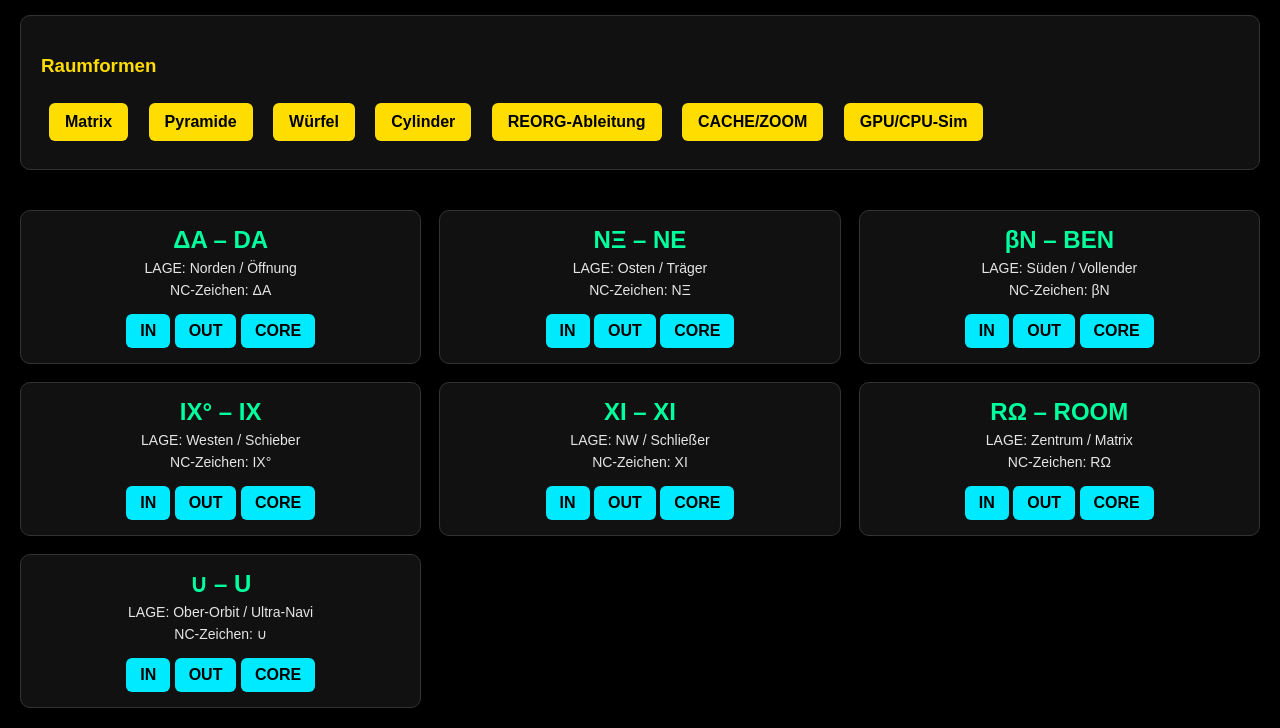
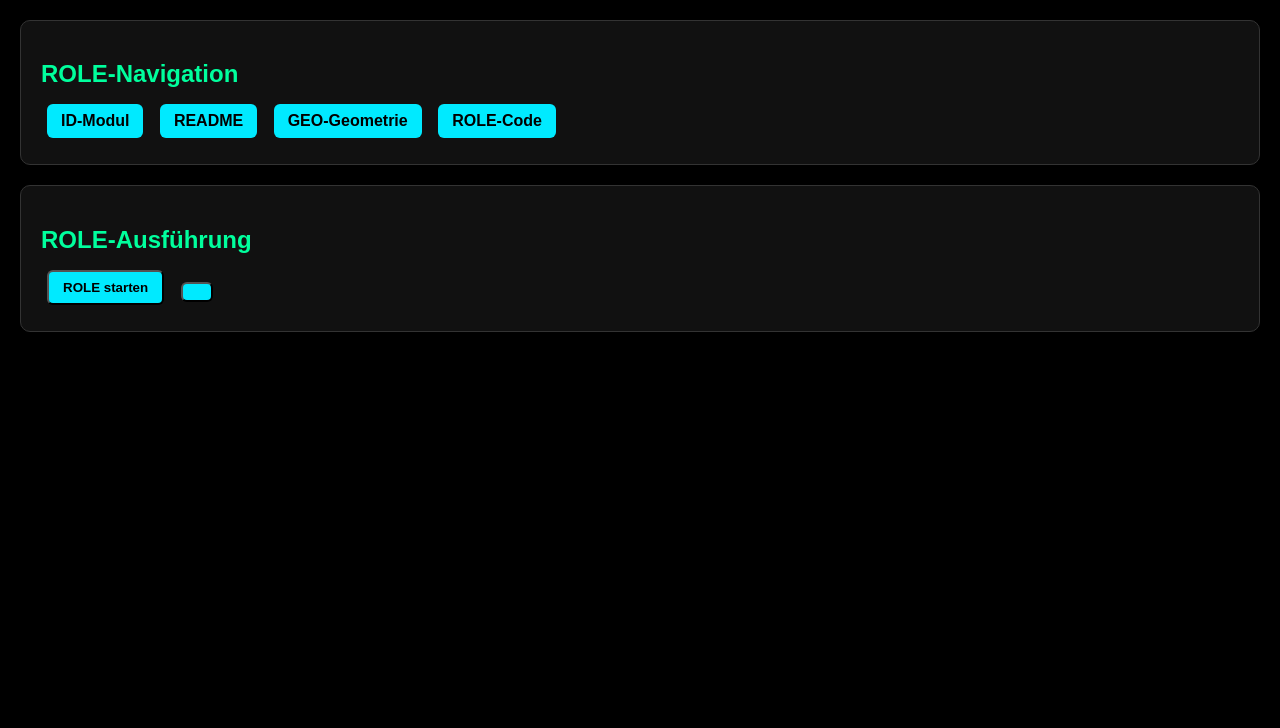
Before and after one commit to iki1uc/ROLE, a plain HTML site: page index.html in a window 1280 px wide. Shown: the part 105-833 px from the top of the page. After the commit the page ends 800 px from the top, so only its background shows below. Drawn offline with Linux system fonts and the light colour scheme.

Commit message:
Update index.html

```diff
--- a/index.html
+++ b/index.html
@@ -2,7 +2,7 @@
 <html lang="de">
 <head>
 <meta charset="UTF-8">
-<title>NC‑LAGE‑SYSTEM – Multi‑Form Navigation</title>
+<title>ROLE – NC‑Rolle System</title>
 <meta name="viewport" content="width=device-width, initial-scale=1.0">
 
 <style>
@@ -18,49 +18,11 @@
     text-align: center;
     padding: 20px;
     color: #00eaff;
+    font-size: 34px;
+    letter-spacing: 3px;
   }
 
-  .grid {
-    display: grid;
-    grid-template-columns: repeat(3, 1fr);
-    gap: 18px;
-    padding: 20px;
-  }
-
-  .module {
-    background: #111;
-    border: 1px solid #333;
-    padding: 15px;
-    border-radius: 10px;
-    text-align: center;
-  }
-
-  .module h2 {
-    margin: 0;
-    color: #00ff9d;
-  }
-
-  .module p {
-    margin: 6px 0;
-    font-size: 14px;
-  }
-
-  .btn {
-    display: inline-block;
-    margin-top: 10px;
-    padding: 8px 14px;
-    background: #00eaff;
-    color: #000;
-    border-radius: 6px;
-    text-decoration: none;
-    font-weight: bold;
-  }
-
-  .btn:hover {
-    background: #00bcd4;
-  }
-
-  .shape-panel {
+  .panel {
     margin: 20px;
     padding: 20px;
     background: #111;
@@ -68,110 +30,64 @@
     border: 1px solid #333;
   }
 
-  .shape-panel h3 {
-    color: #ffdd00;
+  .panel h2 {
+    color: #00ff9d;
+    margin-bottom: 10px;
   }
 
-  .shape-btn {
+  .btn {
     display: inline-block;
-    margin: 8px;
-    padding: 10px 16px;
-    background: #ffdd00;
+    margin: 6px;
+    padding: 8px 14px;
+    background: #00eaff;
     color: #000;
     border-radius: 6px;
     text-decoration: none;
     font-weight: bold;
+    transition: 0.2s;
   }
 
-  .shape-btn:hover {
-    background: #c9b300;
+  .btn:hover {
+    background: #00bcd4;
+    transform: scale(1.05);
+  }
+
+  #live {
+    margin: 20px;
+    padding: 20px;
+    background: #111;
+    border-radius: 10px;
+    border: 1px solid #333;
+    color: #ffdd00;
+    white-space: pre-wrap;
   }
 </style>
+
+<script src="GEO.physik.js"></script>
+<script src="GEO.geo.js"></script>
+<script src="NC.engine.js"></script>
+<script src="dyn.js"></script>
+<script src="sure.stand.js"></script>
+<script src="zen.stand.js"></script>
+<script src="hardware.stand.js"></script>
+<script src="neo.lauf.js"></script>
+<script src="role.js"></script>
+
 </head>
 
 <body>
 
-<h1>NC‑LAGE‑SYSTEM – Multi‑Form Navigation</h1>
+<h1>ROLE – NC‑Rolle System</h1>
 
-<!-- Raumformen -->
-<div class="shape-panel">
-  <h3>Raumformen</h3>
-  <a class="shape-btn" href="matrix.html">Matrix</a>
-  <a class="shape-btn" href="pyramide.html">Pyramide</a>
-  <a class="shape-btn" href="cube.html">Würfel</a>
-  <a class="shape-btn" href="cylinder.html">Cylinder</a>
-  <a class="shape-btn" href="reorg.html">REORG‑Ableitung</a>
-  <a class="shape-btn" href="zoom.html">CACHE/ZOOM</a>
-  <a class="shape-btn" href="gpu.html">GPU/CPU‑Sim</a>
+<div class="panel">
+  <h2>ROLE‑Navigation</h2>
+  <a class="btn" href="ID.html">ID‑Modul</a>
+  <a class="btn" href="README.md">README</a>
+  <a class="btn" href="geo.md">GEO‑Geometrie</a>
+  <a class="btn" href="role.js">ROLE‑Code</a>
 </div>
 
-<!-- Module -->
-<div class="grid">
-
-  <div class="module">
-    <h2>ΔA – DA</h2>
-    <p>LAGE: Norden / Öffnung</p>
-    <p>NC‑Zeichen: ΔA</p>
-    <a class="btn" href="DA/X.room.IN">IN</a>
-    <a class="btn" href="DA/X.room.OUT">OUT</a>
-    <a class="btn" href="DA/X.room.CORE">CORE</a>
-  </div>
-
-  <div class="module">
-    <h2>NΞ – NE</h2>
-    <p>LAGE: Osten / Träger</p>
-    <p>NC‑Zeichen: NΞ</p>
-    <a class="btn" href="NE/X.room.IN">IN</a>
-    <a class="btn" href="NE/X.room.OUT">OUT</a>
-    <a class="btn" href="NE/X.room.CORE">CORE</a>
-  </div>
-
-  <div class="module">
-    <h2>βN – BEN</h2>
-    <p>LAGE: Süden / Vollender</p>
-    <p>NC‑Zeichen: βN</p>
-    <a class="btn" href="BEN/X.room.IN">IN</a>
-    <a class="btn" href="BEN/X.room.OUT">OUT</a>
-    <a class="btn" href="BEN/X.room.CORE">CORE</a>
-  </div>
-
-  <div class="module">
-    <h2>IX° – IX</h2>
-    <p>LAGE: Westen / Schieber</p>
-    <p>NC‑Zeichen: IX°</p>
-    <a class="btn" href="IX/X.room.IN">IN</a>
-    <a class="btn" href="IX/X.room.OUT">OUT</a>
-    <a class="btn" href="IX/X.room.CORE">CORE</a>
-  </div>
-
-  <div class="module">
-    <h2>XΙ – XI</h2>
-    <p>LAGE: NW / Schließer</p>
-    <p>NC‑Zeichen: XΙ</p>
-    <a class="btn" href="XI/X.room.IN">IN</a>
-    <a class="btn" href="XI/X.room.OUT">OUT</a>
-    <a class="btn" href="XI/X.room.CORE">CORE</a>
-  </div>
-
-  <div class="module">
-    <h2>RΩ – ROOM</h2>
-    <p>LAGE: Zentrum / Matrix</p>
-    <p>NC‑Zeichen: RΩ</p>
-    <a class="btn" href="ROOM/X.room.IN">IN</a>
-    <a class="btn" href="ROOM/X.room.OUT">OUT</a>
-    <a class="btn" href="ROOM/X.room.CORE">CORE</a>
-  </div>
-
-  <div class="module">
-    <h2>∪ – U</h2>
-    <p>LAGE: Ober‑Orbit / Ultra‑Navi</p>
-    <p>NC‑Zeichen: ∪</p>
-    <a class="btn" href="U/X.room.IN">IN</a>
-    <a class="btn" href="U/X.room.OUT">OUT</a>
-    <a class="btn" href="U/X.room.CORE">CORE</a>
-  </div>
-
-</div>
-
-</body>
-</html>
+<div class="panel">
+  <h2>ROLE‑Ausführung</h2>
+  <button class="btn" onclick="runRole()">ROLE starten</button>
+  <button class="btn" onclick="runNC()">
```
